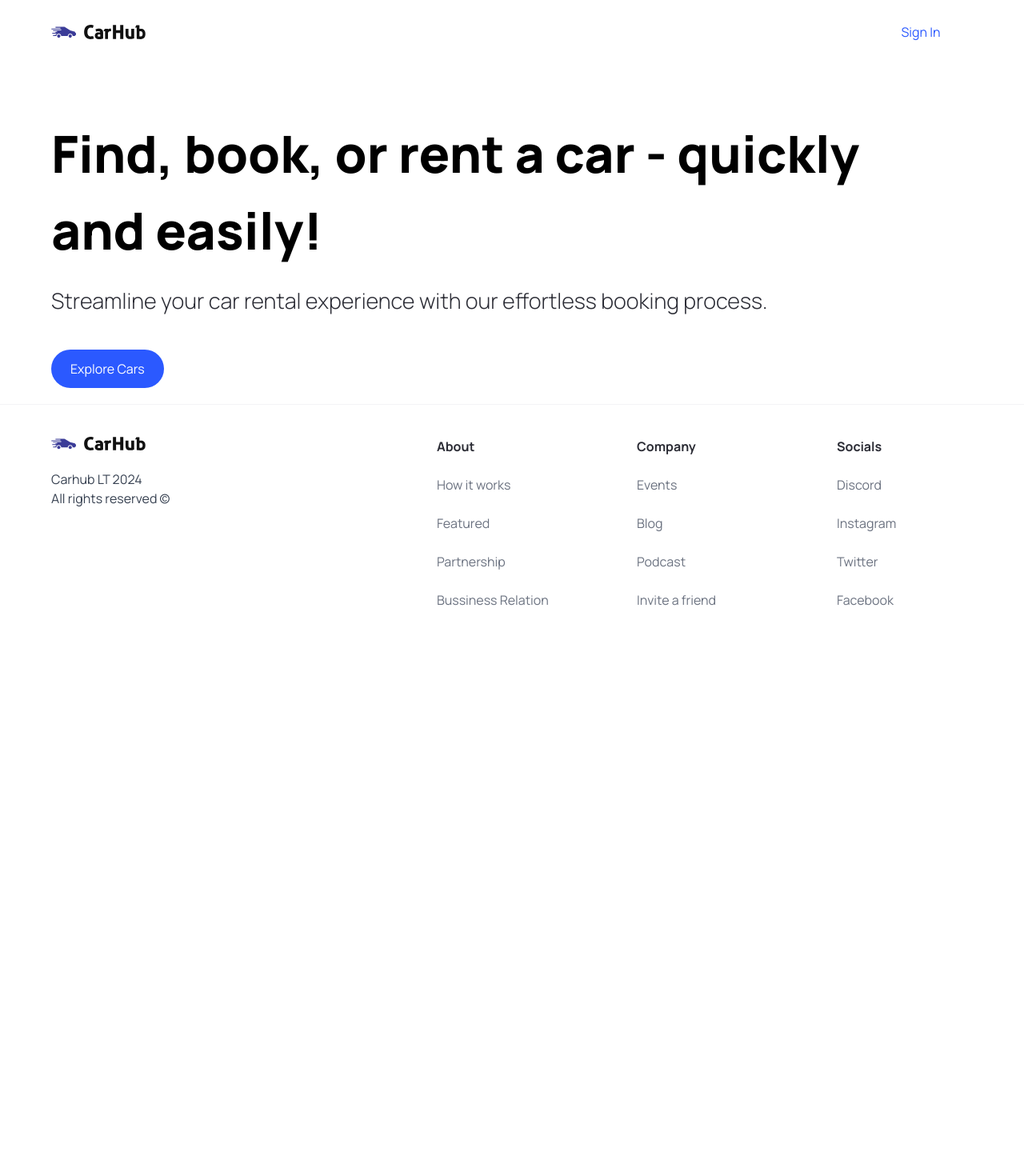
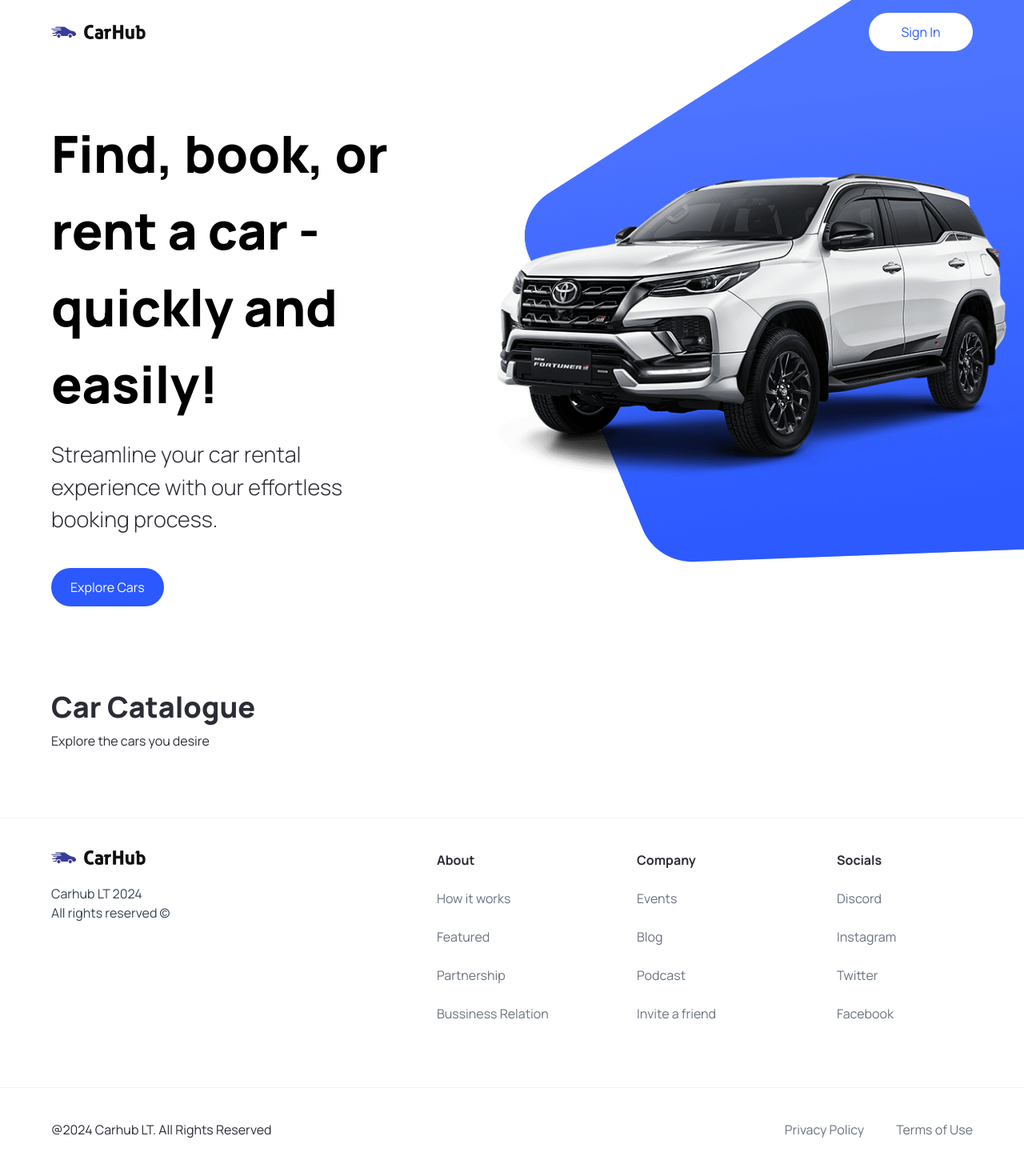
Before and after one commit to Agadafrancis/car_webapp, a Next.js app: page / in a window 1280 px wide. Shown: the top 1460 px of the page at 80% size. Before the commit the page ends 802 px from the top, so only its background shows below. Built offline with nearby package versions, Linux system fonts and the light colour scheme.

Commit message:
creating the body
custom filter and search bar components created. created under the components folder, imported and exported inside the index.ts (components) file, then exported in the page.tsx file

```diff
--- a/app/page.tsx
+++ b/app/page.tsx
@@ -1,10 +1,26 @@
-import { Hero } from "@/components";
+import { CustomFilter, Hero, SearchBar } from "@/components";
 import Image from "next/image";
 
 export default function Home() {
   return (
     <main className="overflow-hidden">
       <Hero />
+
+      <div className="mt-12 padding-x padding-y max-width" id="discover">
+        <div className="home__text-container">
+          <h1 className="text-4xl font-extrabold">Car Catalogue</h1>
+          <p>Explore the cars you desire</p>
+        </div>
+
+        <div className="home__filters">
+          <SearchBar />
+
+          <div className="home__filters-container">
+            <CustomFilter title="fuel" />
+            <CustomFilter title="year" />
+          </div>
+        </div>
+      </div>
     </main>
   );
 }
--- /dev/null
+++ b/components/CustomFilter.tsx
@@ -0,0 +1,11 @@
+import React from 'react'
+
+const CustomFilter = () => {
+  return (
+    <div>
+
+    </div>
+  )
+}
+
+export default CustomFilter;
--- a/components/Footer.tsx
+++ b/components/Footer.tsx
@@ -31,7 +31,20 @@ const Footer = () => {
                 </div>
               ))}
             </div>
-        </div>
+            </div>
+
+            <div className="flex justify-between items-center flex-wrap mt-10 border-t border-gray-100 sm:px-16 px-6 py-10">
+              <p>@2024 Carhub LT. All Rights Reserved</p>
+
+              <div className="footer__copyrights-link">
+                    <Link href="/" className="text-gray-500">
+                      Privacy Policy
+                    </Link>
+                    <Link href="/" className="text-gray-500">
+                      Terms of Use
+                    </Link>
+              </div>
+            </div>
     </footer>
   )
 }
--- a/components/Hero.tsx
+++ b/components/Hero.tsx
@@ -28,12 +28,12 @@ const Hero = () => {
                 handleClick={handeScroll}
             />
         </div>
-        <div className="hero__container">
+        <div className="hero__image-container">
             <div className="hero__image">
                 <Image src="/hero.png" alt="hero" fill className="object-contain" />
+            </div>
 
                 <div className="hero__image-overlay" />
-            </div>
         </div>
     </div>
   )
--- /dev/null
+++ b/components/SearchBar.tsx
@@ -0,0 +1,11 @@
+import React from 'react'
+
+const SearchBar = () => {
+  return (
+    <div>
+
+    </div>
+  )
+}
+
+export default SearchBar;
--- a/components/index.ts
+++ b/components/index.ts
@@ -2,10 +2,14 @@ import Hero from "./Hero";
 import CustomButton from "./CustomButton";
 import Navbar from "./Navbar";
 import Footer from "./Footer";
+import SearchBar from "./SearchBar";
+import CustomFilter from "./CustomFilter";
 
 export {
     Hero,
     CustomButton,
     Navbar,
-    Footer
+    Footer,
+    SearchBar,
+    CustomFilter
 }
```
